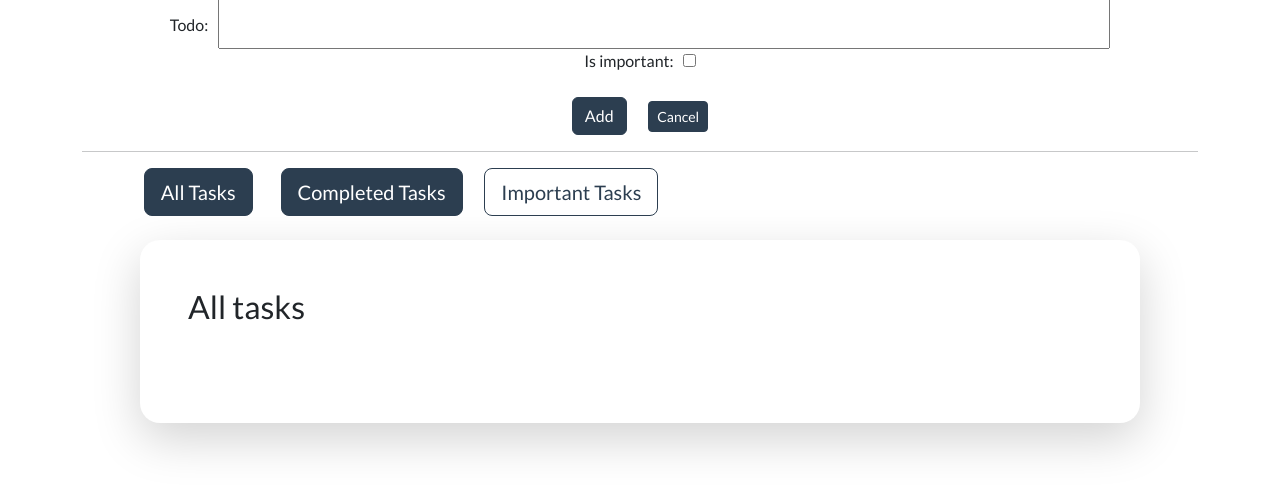
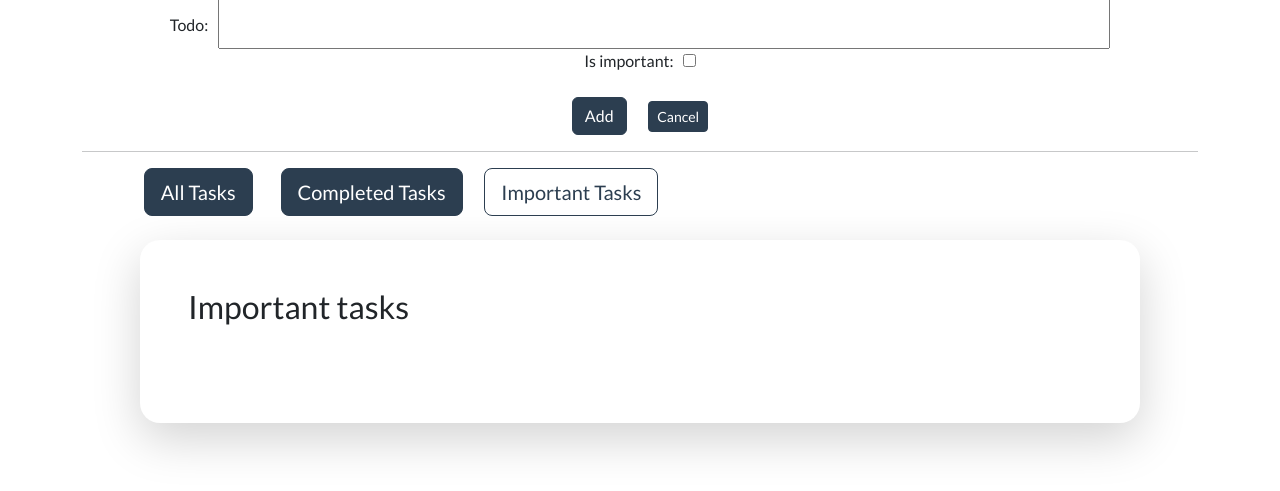
Before and after one commit to kdanjana/todo-django-postgres, a Django app: page /imptasks/ in a window 1280 px wide. Shown: the part 120-611 px from the top of the page. Run offline with Django 4.2, Linux system fonts and the light colour scheme; data that the repository does not hold is empty.

Commit message:
changed styling

```diff
--- a/todoapp/coreapp/templates/coreapp/completedtasks.html
+++ b/todoapp/coreapp/templates/coreapp/completedtasks.html
@@ -42,7 +42,7 @@
     </div>
     <br>
     <div class="container bg-white shadow-lg p-5 mb-5 form-layout">
-        <h1 class="h3"> All tasks </h1>
+        <h1 class="h3"> Completed tasks </h1>
         <br>
         <ul>
         {% for task in tasks_list %}
--- a/todoapp/coreapp/templates/coreapp/importanttasks.html
+++ b/todoapp/coreapp/templates/coreapp/importanttasks.html
@@ -42,7 +42,7 @@
     </div>
     <br>
     <div class="container bg-white shadow-lg p-5 mb-5 form-layout">
-        <h1 class="h3"> All tasks </h1>
+        <h1 class="h3"> Important tasks </h1>
         <br>
         <ul>
         {% for task in tasks_list %}
```
